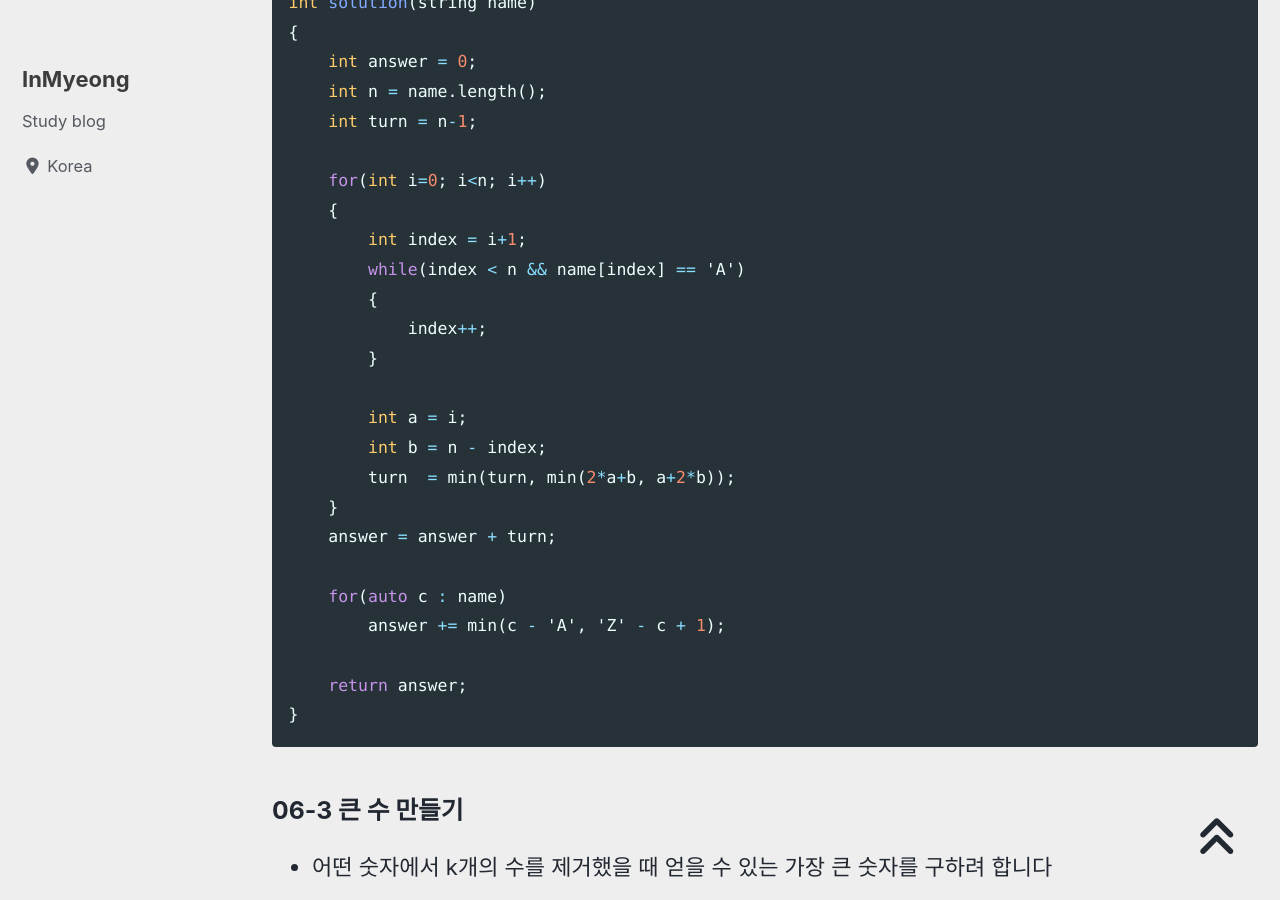
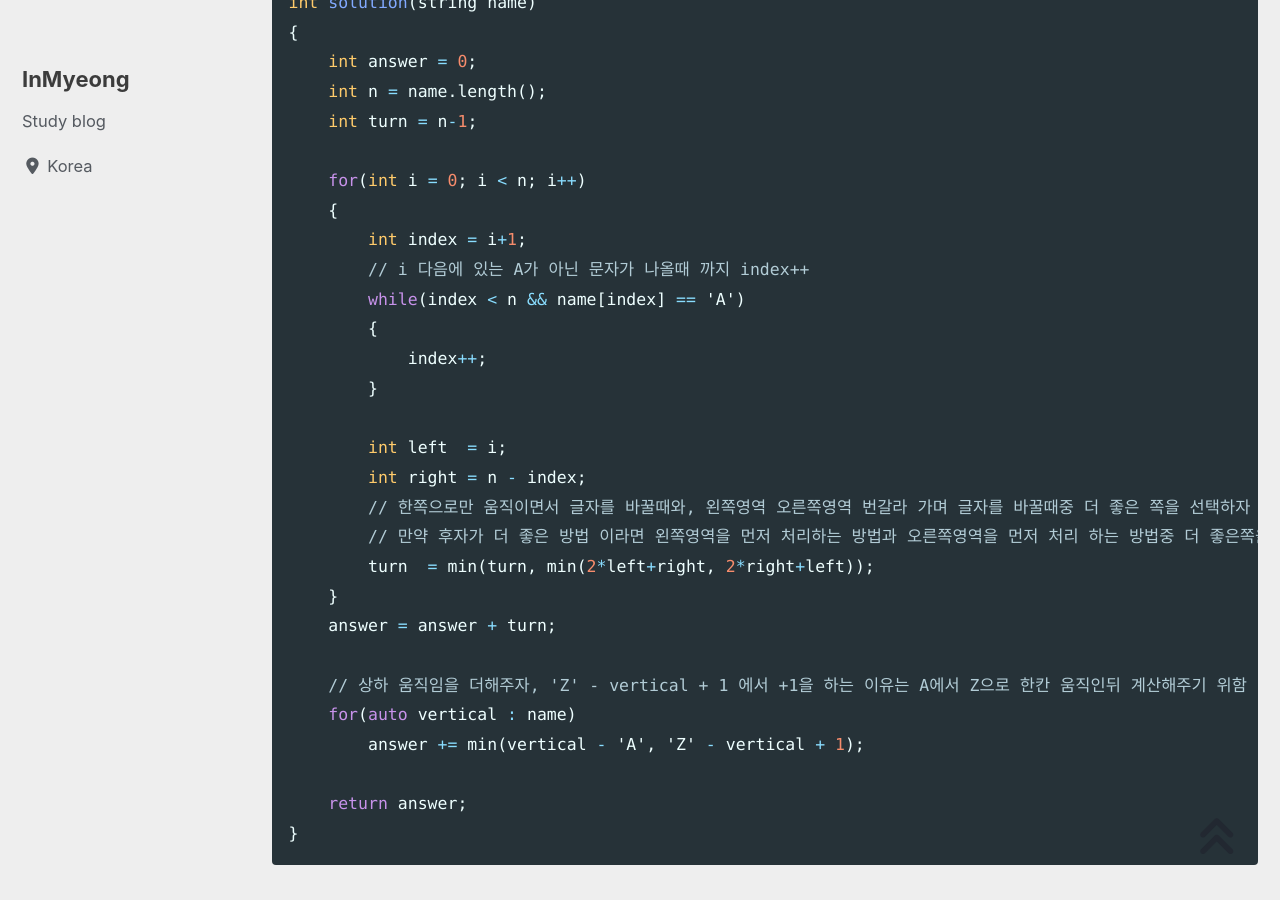
Before and after one commit to devMyeong/devMyeong.github.io, a Jekyll site: the page built from _posts/codingTest/2022-07-06-프로그래머스.md, in a window 1280 px wide and 900 px high, scrolled down 41097 px. Built offline with Jekyll 4.4.1, drawn with Linux system fonts in a browser that asks for light colours; cached includes are drawn as plain includes; nearby versions of some CDN libraries; some web fonts are replaced; comment, search, counter and statistics services are not loaded.

Commit message:
Chore : 프로그래머스 조이스틱 문제 주석 업데이트

```diff
--- a/_posts/codingTest/2022-07-06-프로그래머스.md
+++ b/_posts/codingTest/2022-07-06-프로그래머스.md
@@ -1170,22 +1170,26 @@ int solution(string name)
     int n = name.length();
     int turn = n-1;
 
-    for(int i=0; i<n; i++)
+    for(int i = 0; i < n; i++)
     {
         int index = i+1;
+        // i 다음에 있는 A가 아닌 문자가 나올때 까지 index++
         while(index < n && name[index] == 'A')
         {
             index++;
         }
 
-        int a = i;
-        int b = n - index;
-        turn  = min(turn, min(2*a+b, a+2*b));
+        int left  = i;
+        int right = n - index;
+        // 한쪽으로만 움직이면서 글자를 바꿀때와, 왼쪽영역 오른쪽영역 번갈라 가며 글자를 바꿀때중 더 좋은 쪽을 선택하자
+        // 만약 후자가 더 좋은 방법 이라면 왼쪽영역을 먼저 처리하는 방법과 오른쪽영역을 먼저 처리 하는 방법중 더 좋은쪽을 선택
+        turn  = min(turn, min(2*left+right, 2*right+left));
     }
     answer = answer + turn;
 
-    for(auto c : name)
-    	answer += min(c - 'A', 'Z' - c + 1);
+    // 상하 움직임을 더해주자, 'Z' - vertical + 1 에서 +1을 하는 이유는 A에서 Z으로 한칸 움직인뒤 계산해주기 위함
+    for(auto vertical : name)
+    	answer += min(vertical - 'A', 'Z' - vertical + 1);
 
     return answer;
 }
```
